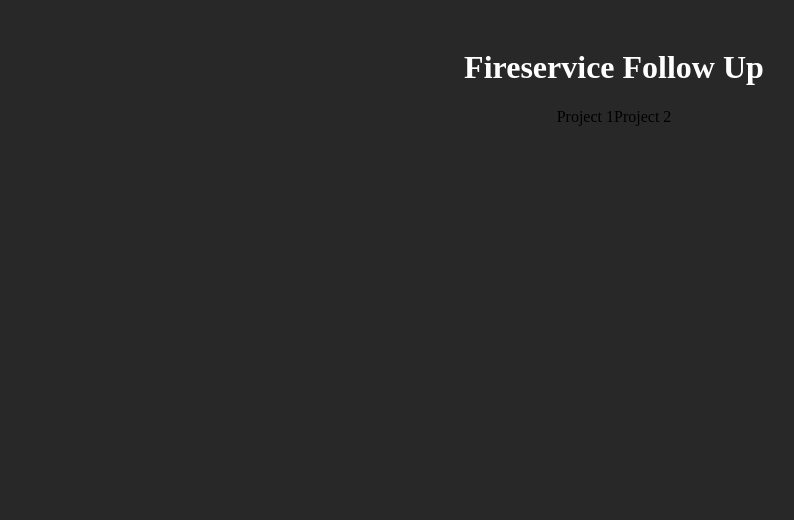
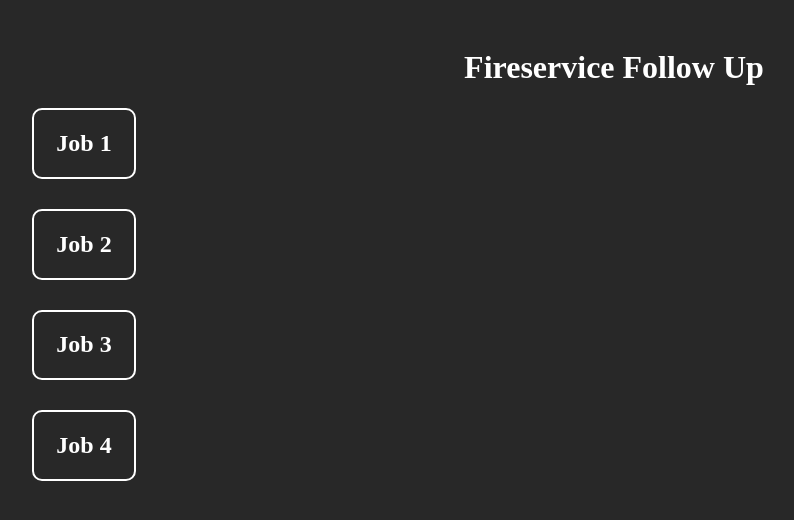
Before and after one commit to patrickriley1/fireservicefollowup, a React (Vite) app: page / in a window 1280 px wide. Shown: the top 520 px of the page, without its empty margins (26-820 px from the left). Built offline with nearby package versions, Linux system fonts and the light colour scheme.

Commit message:
changed jobs to columns

```diff
--- a/index.html
+++ b/index.html
@@ -2,7 +2,6 @@
 <html lang="en">
   <head>
     <meta charset="UTF-8" />
-    <link rel="icon" type="image/svg+xml" href="/vite.svg" />
     <meta name="viewport" content="width=device-width, initial-scale=1.0" />
     <title>fs1</title>
   </head>
--- a/src/App.css
+++ b/src/App.css
@@ -7,7 +7,37 @@
     color: var(--color2);
 }
 
-.projects {
+.jobs {
     display: flex;
+    flex-direction: column;
     justify-content: center;
+    color: var(--color2);
+    gap: 30px;
+    margin-left: 50px;
+    cursor: pointer;
 }
+
+.job {
+    border: 2px solid var(--color2);
+    width: 100px;
+    text-align: center;
+    border-radius: 10px;
+}
+
+.job:hover {
+    background-color: var(--color2);
+    color: var(--color1);
+}
+
+.job:active {
+    background-color: rgb(200, 200, 200);
+    color: var(--color1);
+}
+
+
+.view-icon {
+    width: 30px;
+    height: 30px;
+    margin-left: 5px;
+    color: var(--color2);
+}
--- a/src/App.jsx
+++ b/src/App.jsx
@@ -2,9 +2,14 @@ import { useState } from 'react'
 import './App.css'
 
 function App() {
-  const [count, setCount] = useState(0)
-  const [projects, setProjects] = useState([ { id: 1, name: 'Project 1' }, { id: 2, name: 'Project 2' } ])
-  const [selectedProject, setSelectedProject] = useState(null)
+  const [jobs, setJobs] = useState([
+    { id: 1, name: 'Job 1', recipient: 'Recipient 1', message: 'Hi there! We need you to pay up. It has been too long, please take action.' },
+    { id: 2, name: 'Job 2', recipient: 'Recipient 2', message: 'Message 2' },
+    { id: 3, name: 'Job 3', recipient: 'Recipient 3', message: 'Message 3' },
+    { id: 4, name: 'Job 4', recipient: 'Recipient 4', message: 'Message 4' }
+  ])
+  const [selectedJob, setSelectedJob] = useState(null)
+  const [messagePreview, setMessagePreview] = useState(null)
 
   return (
     <div>
@@ -12,13 +17,14 @@ function App() {
         <h1>Fireservice Follow Up</h1>
       </div>
       <div className='content'>
-        <div className='projects'>
-          {projects.map((project) => (
-            <div key={project.id} onClick={() => setSelectedProject(project)}>
-              {project.name}
+        <div className='jobs'>
+          {jobs.map((job) => (
+            <div key={job.id} className='job'>
+              <h2 onMouseClick={() => { setSelectedJob(job) }}>{job.name}</h2>
             </div>
           ))}
         </div>
+
       </div>
     </div>
   )
```
Also changed, not shown: public/view.png (added).
